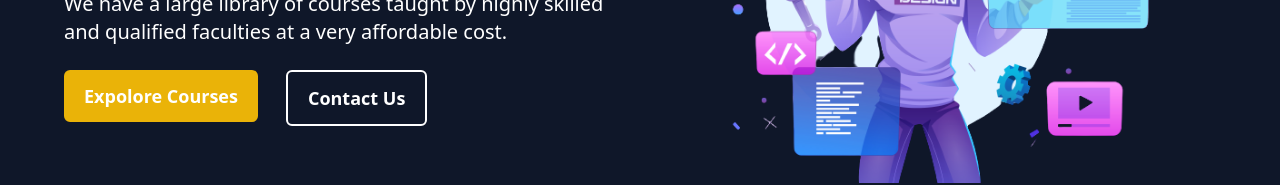
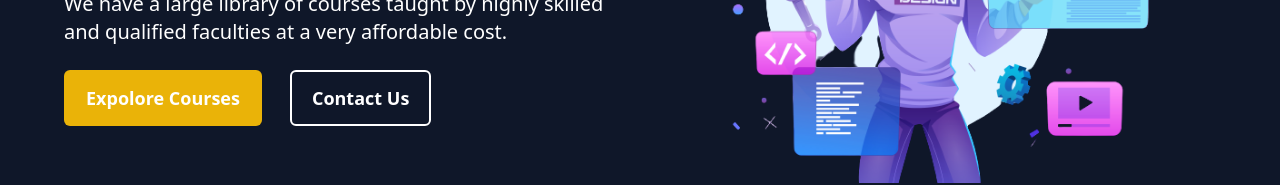
Before and after one commit to Sohel-786/LMS, a React (Vite) app in the folder client/: page / in a window 1280 px wide. Shown: the part 382-567 px from the top of the page. Built offline with nearby package versions, Linux system fonts and the light colour scheme.

Commit message:
small fix

```diff
--- a/client/src/pages/Home.jsx
+++ b/client/src/pages/Home.jsx
@@ -21,13 +21,13 @@ function Home() {
 
           <div className="flex gap-7">
             <Link to="/courses">
-              <button className="bg-yellow-500 text-white px-5 py-3 rounded-md font-semibold text-lg cursor-pointer hover:bg-yellow-600 transition-all ease-in-out duration-300">
+              <button className="bg-yellow-500 hover:text-white border-[2px] border-transparent hover:border-white font-bold px-5 py-3 rounded-md text-lg hover:scale-105 cursor-pointer hover:bg-yellow-600 transition-all ease-in-out duration-300">
                 Expolore Courses
               </button>
             </Link>
 
             <Link to="/contact">
-              <button className="bg-transparent text-white px-5 py-3 border-2 border-white rounded-md font-semibold text-lg cursor-pointer hover:bg-yellow-600 transition-all ease-in-out duration-300">
+              <button className="bg-transparent hover:scale-110 text-white px-5 py-3 border-2 border-white rounded-md font-semibold text-lg cursor-pointer hover:bg-yellow-600 transition-all ease-in-out duration-300">
                 Contact Us
               </button>
             </Link>
```
